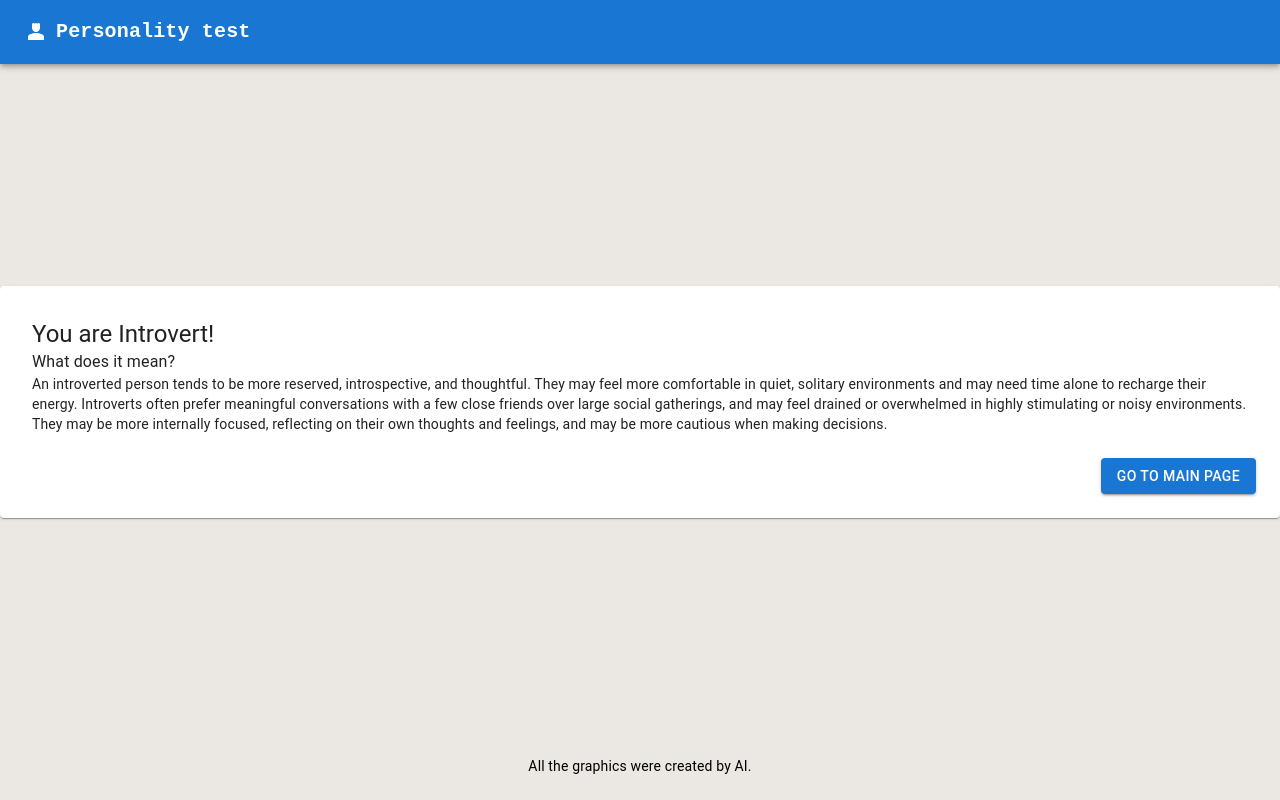
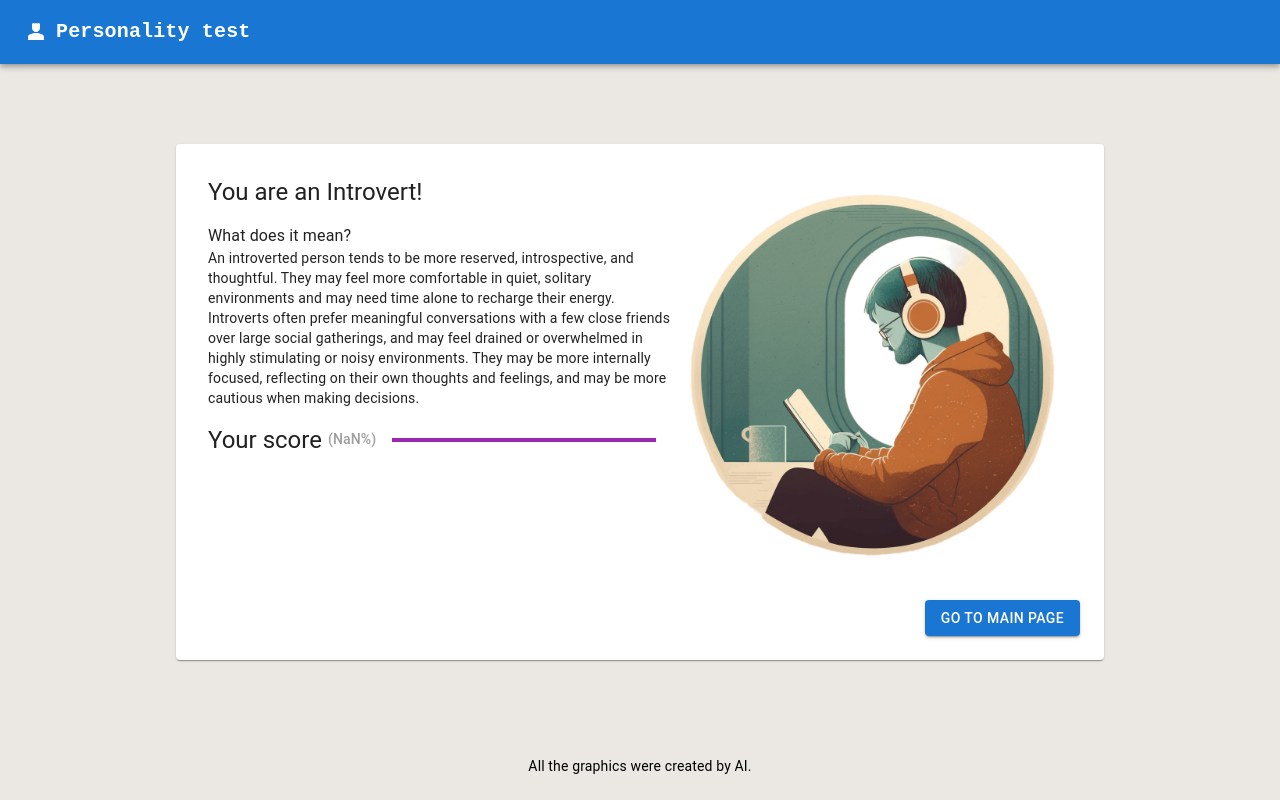
Before and after one commit to pumanitro/Teamway, a React (Create React App) app: page /score in a window 1280 px wide. Built offline with nearby package versions, Linux system fonts and the light colour scheme.

Commit message:
Styled score page & added question list as summary.

```diff
--- a/src/pages/ScorePage.tsx
+++ b/src/pages/ScorePage.tsx
@@ -1,15 +1,27 @@
 import React from "react";
-import { Button, Card, CardActions, CardContent, Typography } from "@mui/material";
+import { Box, Button, Card, CardActions, CardContent, Chip, LinearProgress, Stack, Typography } from "@mui/material";
 import { AppWrapper } from "../components/AppWrapper";
 import { ROUTING_KEYS } from "../utils/routingKeys";
 import { Link } from "react-router-dom";
 import { QuestionContextType, useQuestionsContext } from "../contexts/QuestionsContext";
 import { personalityTraits } from "../utils/personalitiTraitsConsts";
+import ExtrovertImage from "../assets/extrovert.png";
+import IntrovertImage from "../assets/introvert.png";
 
 const getPoints = (questions: QuestionContextType[], scoreType: "introvertScore" | "extrovertScore") => {
   return questions.reduce((acc, curr) => {
     return acc + curr.answer[scoreType];
   }, 0);
+};
+
+type PersonalityColorsType = "warning" | "secondary";
+type PersonalityColorType = {
+  [key in "extrovert" | "introvert"]: PersonalityColorsType;
+};
+
+const personalityColor: PersonalityColorType = {
+  extrovert: "warning",
+  introvert: "secondary",
 };
 
 export const ScorePage = () => {
@@ -19,16 +31,64 @@ export const ScorePage = () => {
   const introvertPoints = getPoints(questions, "introvertScore");
 
   const isExtrovert = extrovertPoints > introvertPoints;
+  const points = isExtrovert ? extrovertPoints : introvertPoints;
 
   return (
     <AppWrapper>
-      <Card sx={{ p: 2 }}>
+      <Card sx={{ p: 2, width: "70%", m: 4, minHeight: "60vh" }}>
         <CardContent>
-          <Typography variant="h5">You are {isExtrovert ? "Extrovert" : "Introvert"}!</Typography>
-          <Typography variant="body1">What does it mean?</Typography>
-          <Typography variant="body2">
-            {isExtrovert ? personalityTraits.extrovert.description : personalityTraits.introvert.description}
-          </Typography>
+          <Stack direction="row">
+            <Stack>
+              <Typography variant="h5" sx={{ mb: 2 }}>
+                You are an {isExtrovert ? "Extrovert" : "Introvert"}!
+              </Typography>
+              <Typography variant="body1">What does it mean?</Typography>
+              <Typography variant="body2">
+                {isExtrovert ? personalityTraits.extrovert.description : personalityTraits.introvert.description}
+              </Typography>
+              <Stack direction="row" justifyContent="space-between" sx={{ mt: 2, mb: 2 }} gap={2} alignItems="center">
+                <Stack direction="row" alignItems="center">
+                  <Typography variant="h5" sx={{ minWidth: "120px" }}>
+                    Your score{" "}
+                  </Typography>
+                  <Typography variant="subtitle2" color="grey.500" sx={{ display: "inline" }}>
+                    ({(points / questions.length) * 100}%)
+                  </Typography>
+                </Stack>
+                <Box width="100%" sx={{ mr: 2 }}>
+                  <LinearProgress
+                    variant="determinate"
+                    value={(points / questions.length) * 100}
+                    color={isExtrovert ? personalityColor.extrovert : personalityColor.introvert}
+                  />
+                </Box>
+              </Stack>
+              {questions.map((q) => (
+                <Card key={q.id} sx={{ mb: 2 }}>
+                  <Stack direction="row" justifyContent="space-between" p={3}>
+                    <Stack>
+                      <Typography key={q.id} variant="body2">
+                        {q.question}: {q.answer.answerText.toLowerCase()}
+                      </Typography>
+                    </Stack>
+                    <Chip
+                      label={q.answer.extrovertScore === 1 ? "Extrovert" : "Introvert"}
+                      color={q.answer.extrovertScore === 1 ? personalityColor.extrovert : personalityColor.introvert}
+                      variant="outlined"
+                      sx={{ width: "100px" }}
+                      size={"small"}
+                    />
+                  </Stack>
+                </Card>
+              ))}
+            </Stack>
+            <img
+              style={{ width: "50vh" }}
+              height="100%"
+              src={isExtrovert ? ExtrovertImage : IntrovertImage}
+              alt="Personality image"
+            />
+          </Stack>
         </CardContent>
         <CardActions sx={{ justifyContent: "flex-end" }}>
           <Link to={ROUTING_KEYS.HOME} style={{ textDecoration: "none" }}>
```
Also changed, not shown: src/assets/extrovert.png (added), src/assets/introvert.png (added).
